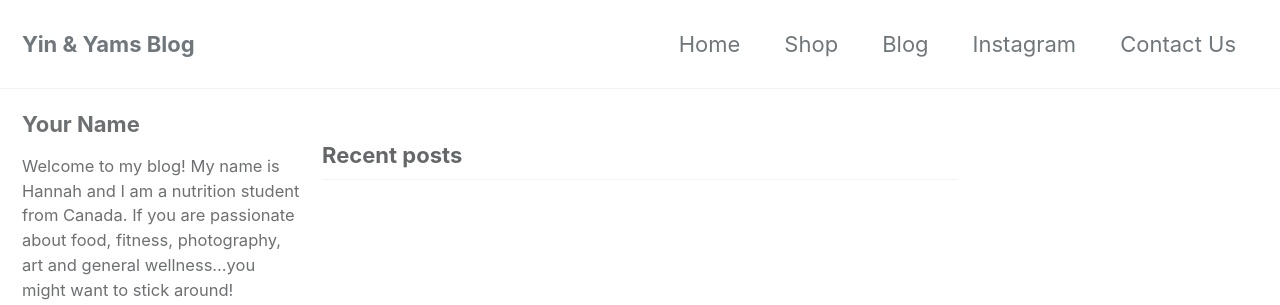
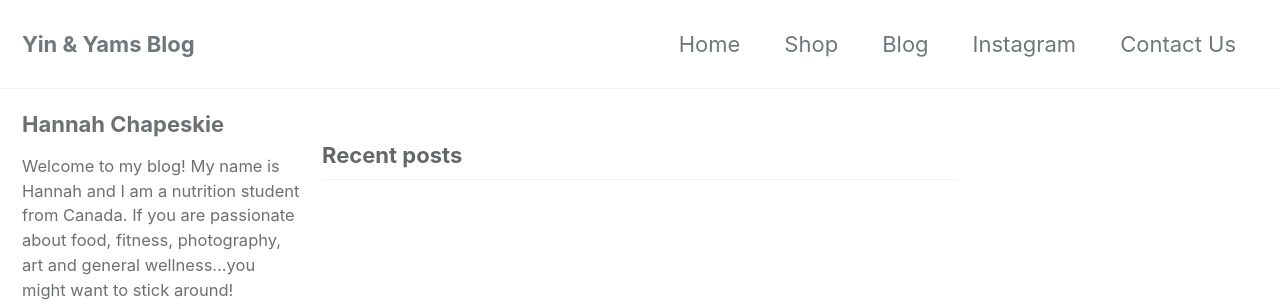
Before and after one commit to dylanbabel/yinandyams, a Jekyll site: the page built from index.html, in a window 1280 px wide. Shown: the top 305 px of the page. Built offline with Jekyll 4.4.1, drawn with Linux system fonts in a browser that asks for light colours; cached includes are drawn as plain includes; the list of posts is cut into pages by our own code.

Commit message:
Update _config.yml

```diff
--- a/_config.yml
+++ b/_config.yml
@@ -93,7 +93,7 @@ analytics:
 
 # Site Author
 author:
-  name             : "Your Name"
+  name             : "Hannah Chapeskie"
   avatar           : # path of avatar image, e.g. "/assets/images/bio-photo.jpg"
   bio              : "Welcome to my blog! My name is Hannah and I am a nutrition student from Canada.
   If you are passionate about food, fitness, photography, art and general wellness...you might want to stick around!"
```
